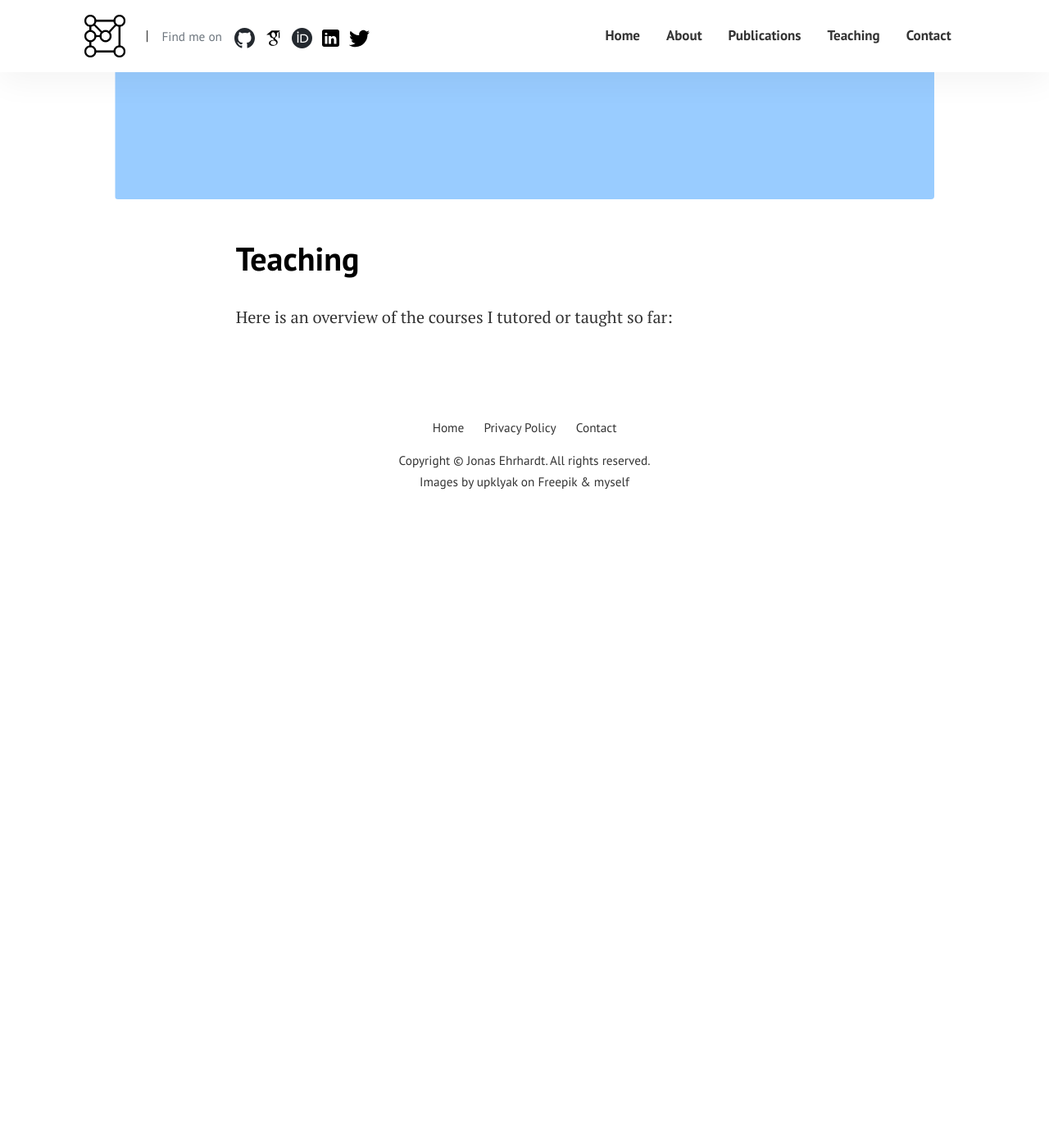
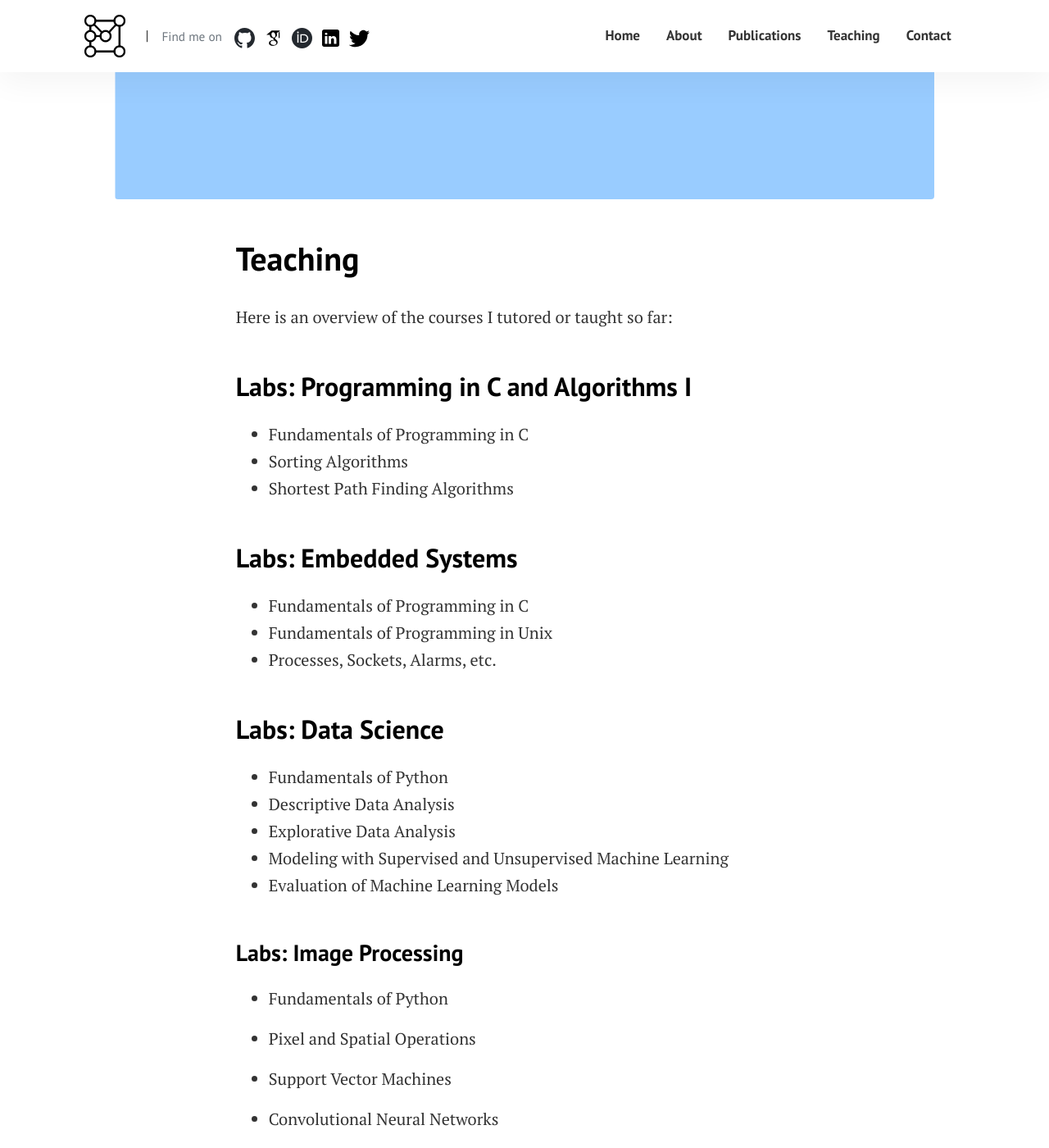
Before and after one commit to j-ehrhardt/my-webpage, a Jekyll site: the page built from pages/teaching.md, in a window 1280 px wide and 1400 px high, scrolled down 473 px. Shown: the whole window at 82% size. Built offline with Jekyll 4.4.1, drawn with Linux system fonts in a browser that asks for light colours; before the commit the page ends 1103 px from its top, so only the background shows below that; some of the changed text lies outside the part shown.

Commit message:
Update teaching.md

```diff
--- a/pages/teaching.md
+++ b/pages/teaching.md
@@ -8,3 +8,38 @@ description: "Click here to get to an overview on the courses I tutored and taug
 ---
 
 Here is an overview of the courses I tutored or taught so far:
+
+## Labs: Programming in C and Algorithms I
+
+- Fundamentals of Programming in C
+- Sorting Algorithms
+- Shortest Path Finding Algorithms
+
+## Labs: Embedded Systems
+
+- Fundamentals of Programming in C
+- Fundamentals of Programming in Unix
+- Processes, Sockets, Alarms, etc.
+
+## Labs: Data Science
+
+- Fundamentals of Python
+- Descriptive Data Analysis
+- Explorative Data Analysis
+- Modeling with Supervised and Unsupervised Machine Learning
+- Evaluation of Machine Learning Models
+
+### Labs: Image Processing
+
+- Fundamentals of Python
+
+- Pixel and Spatial Operations
+
+- Support Vector Machines
+
+- Convolutional Neural Networks
+
+## Lecture: AI Crashcourse (individual lectures from the series)
+
+- Fundamentals of Data and Big Data
+- Representation Learning and Transfer Learning
```
